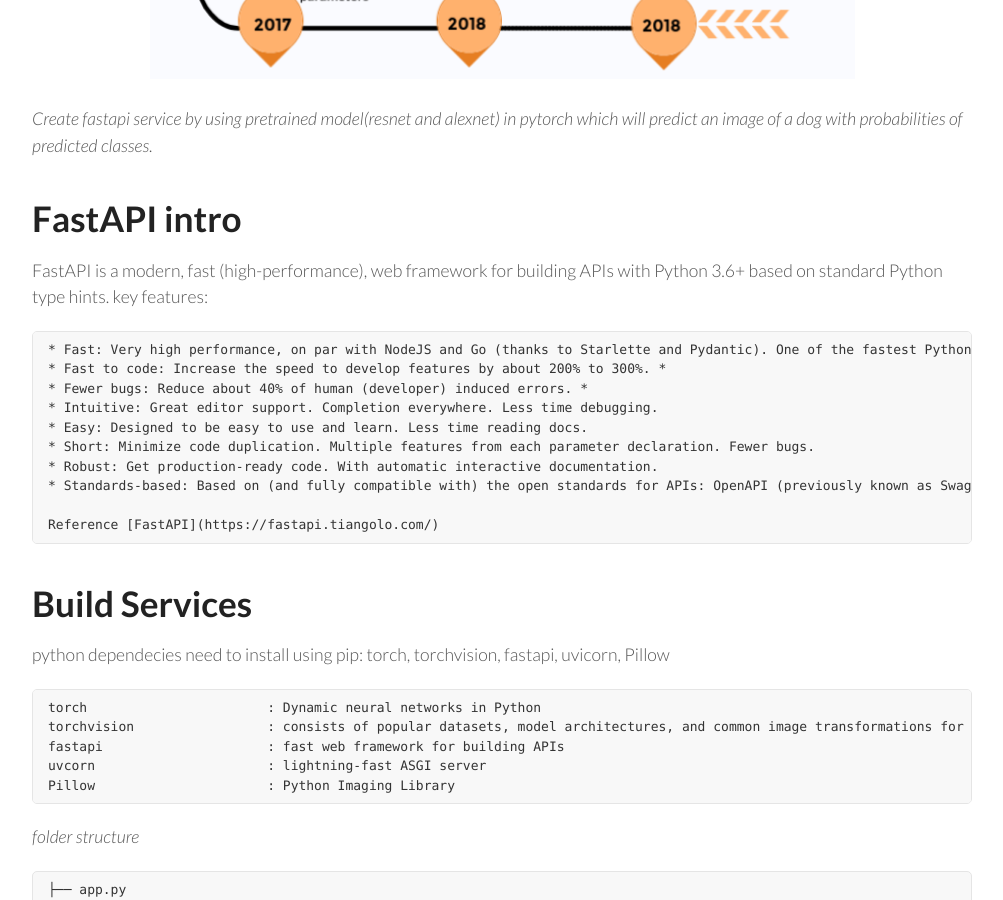
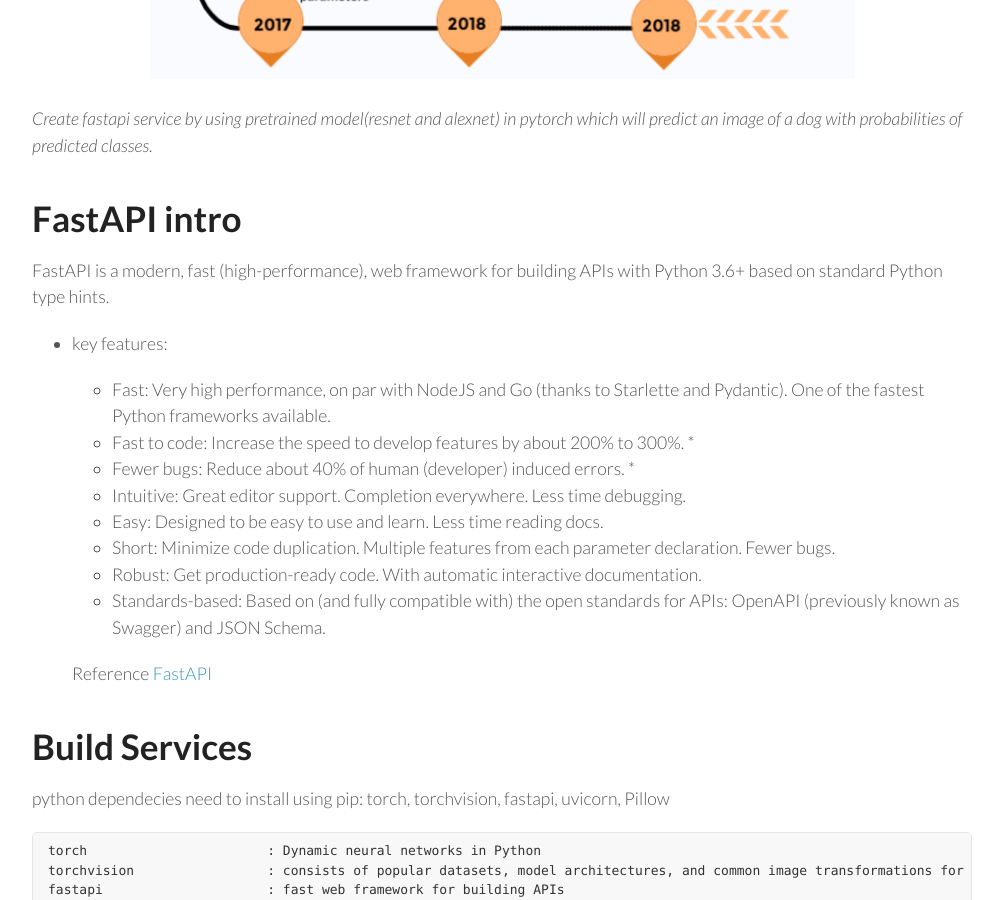
Before and after one commit to Subhraj07/Subhraj07.github.io, a Jekyll site: the page built from _posts/2020-06-10-production_model_reload_without_shutting_download_app.md, in a window 1280 px wide and 900 px high, scrolled down 937 px. Shown: the whole window, without its empty margins (138-1141 px from the left). Built offline with Jekyll 4.4.1, drawn with Linux system fonts in a browser that asks for light colours; nearby versions of some CDN libraries.

```diff
--- a/_posts/2020-06-10-production_model_reload_without_shutting_download_app.md
+++ b/_posts/2020-06-10-production_model_reload_without_shutting_download_app.md
@@ -16,7 +16,7 @@ Pretrained models : Neural Network models trained on large benchmark datasets li
 # FastAPI intro
 
 FastAPI is a modern, fast (high-performance), web framework for building APIs with Python 3.6+ based on standard Python type hints.
-key features:
+* key features:
 
     * Fast: Very high performance, on par with NodeJS and Go (thanks to Starlette and Pydantic). One of the fastest Python frameworks available.
     * Fast to code: Increase the speed to develop features by about 200% to 300%. *
```
